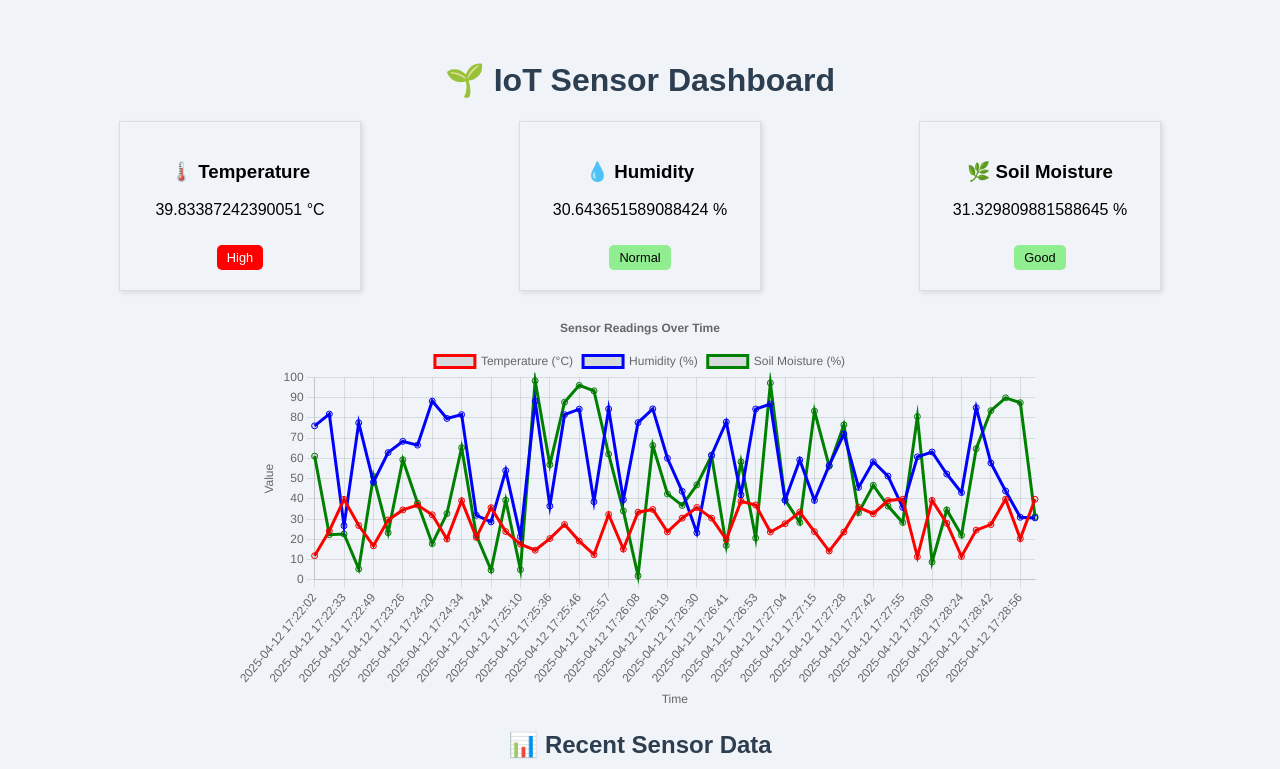
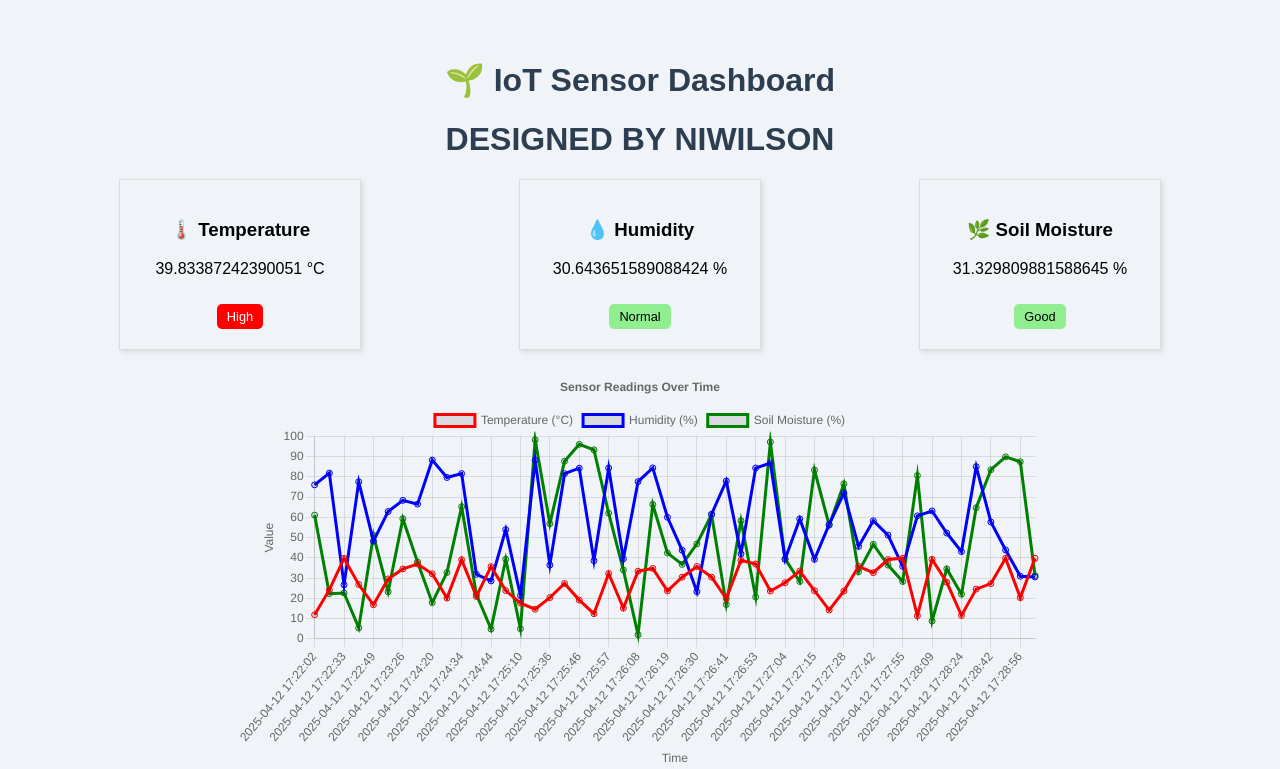
Before and after one commit to niyonkuruwilson82/IoT-Sensor-Dashboard, a Flask app: page / in a window 1280 px wide. Shown: the top 769 px of the page. Run offline with Flask 3, Linux system fonts and the light colour scheme; data comes from the database, SQL or seed files in the repository.

Commit message:
Update index.html

```diff
--- a/templates/index.html
+++ b/templates/index.html
@@ -74,7 +74,7 @@
     </style>
 </head>
 <body>
-    <h1>🌱 IoT Sensor Dashboard</h1>
+    <h1>🌱 IoT Sensor Dashboard</h1>   <h1>DESIGNED BY NIWILSON</h1>
 
     <div class="card-container">
         <div class="card">
```
